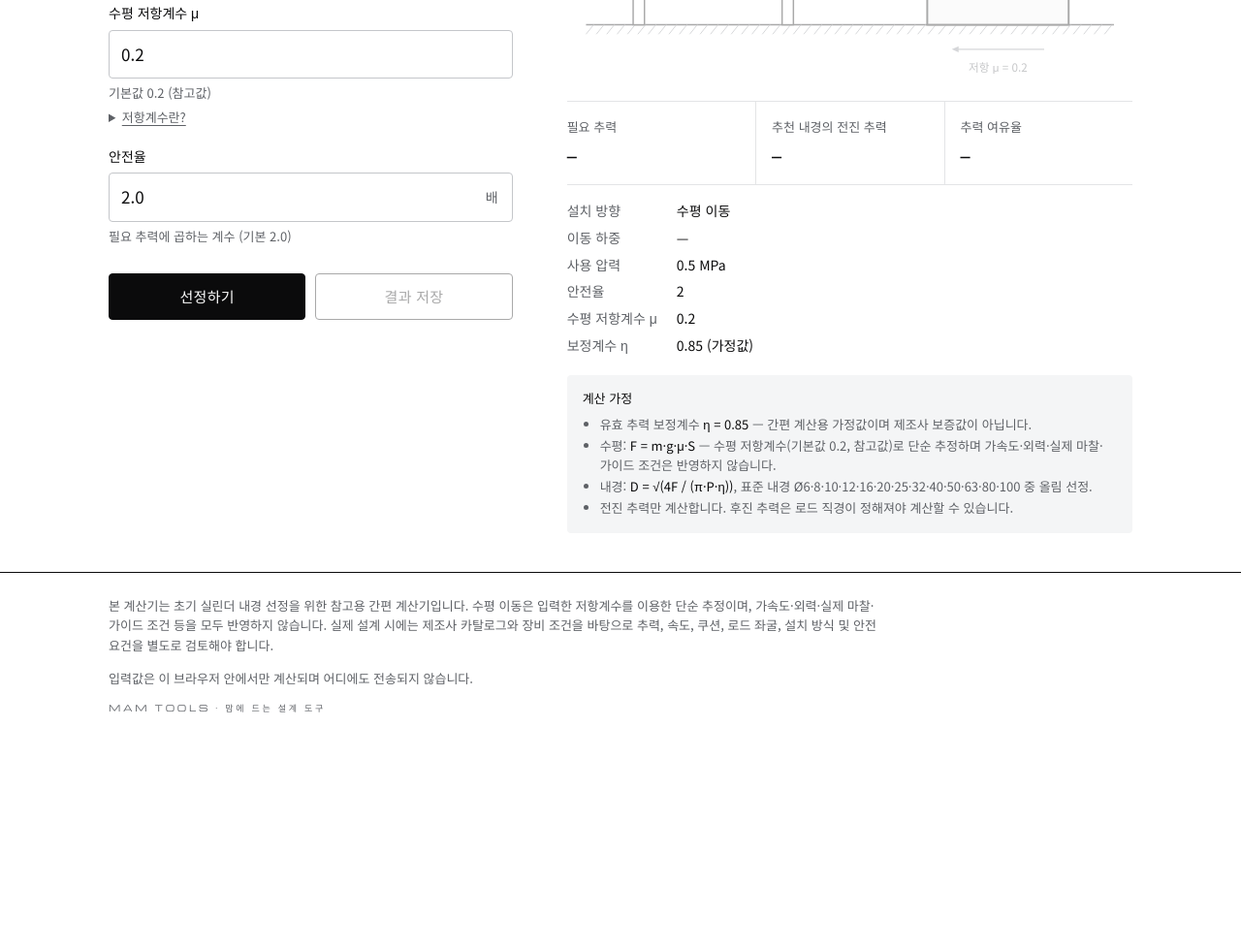
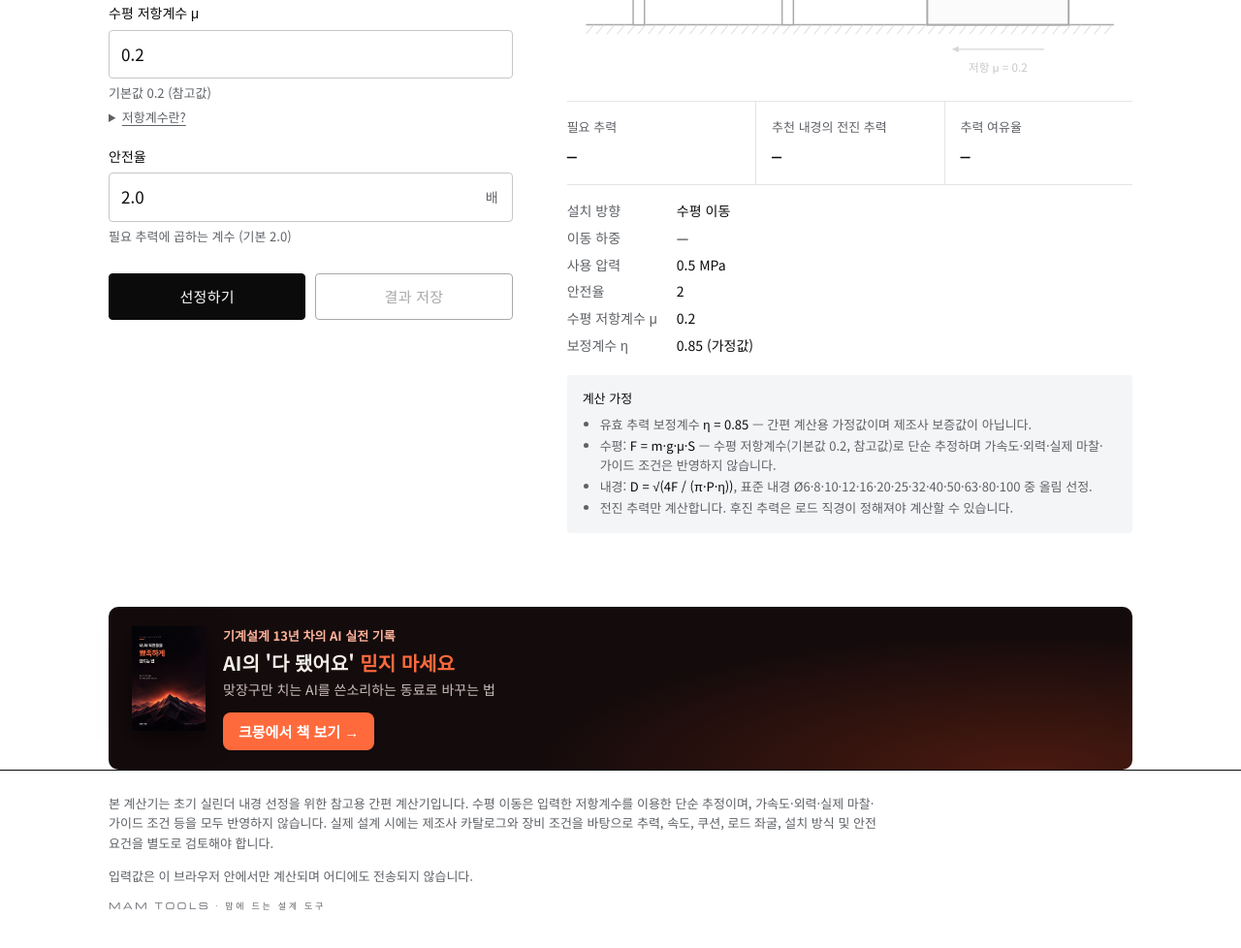
Before and after one commit to delgado8884-dotcom/mamtools, a plain HTML site: page cylinder/index.html in a window 1280 px wide. Shown: the part 612-1590 px from the top of the page at 97% size. Before the commit the page ends 1390 px from the top, so only its background shows below. Drawn offline with nearby package versions, Linux system fonts and the light colour scheme.

Commit message:
전자책 배너: 계산기 페이지 아래 소개 칸, 블로그용 배너 그림
Co-Authored-By: Claude Opus 5.5 <noreply@anthropic.com>

```diff
--- a/cylinder/index.html
+++ b/cylinder/index.html
@@ -258,6 +258,11 @@ footer .sig{font-family:var(--en);font-size:9px;letter-spacing:.3em}
     </section>
   </div>
 </main>
+
+<!-- 전자책 배너 -->
+<div class="wrap" style="margin-top:36px"><a href="https://kmong.com/gig/863093" target="_blank" rel="noopener" style="display:flex;align-items:center;gap:18px;text-decoration:none;background:#140b0c;background:radial-gradient(ellipse 70% 120% at 90% 100%,#4a1a10,#140b0c 70%);color:#f4eeea;border-radius:10px;padding:20px 24px">
+<img src="/mamtools/book.jpg" alt="내 AI 직원들을 뾰족하게 만드는 법 표지" style="width:76px;flex:none;align-self:flex-start;box-shadow:0 8px 24px rgba(0,0,0,.6)">
+<span style="flex:1;min-width:0"><small style="display:block;color:#ffb39b;font-size:13px;font-weight:700">기계설계 13년 차의 AI 실전 기록</small><b style="display:block;font-size:20px;line-height:1.35;margin:4px 0">AI의 '다 됐어요' <span style="color:#FF6A3D;white-space:nowrap">믿지 마세요</span></b><small style="display:block;color:#cbbcbc;font-size:14px">맞장구만 치는 AI를 쓴소리하는 동료로 바꾸는 법</small><span style="display:inline-block;margin-top:12px;background:#FF6A3D;color:#fff;font-weight:700;font-size:15px;padding:8px 16px;border-radius:8px">크몽에서 책 보기 →</span></span></a></div>
 
 <footer>
   <div class="wrap">
```
Also changed, not shown: fit/index.html (+5 -0 lines), index.html (+5 -0 lines), banner/book.png (added), book.jpg (added).
